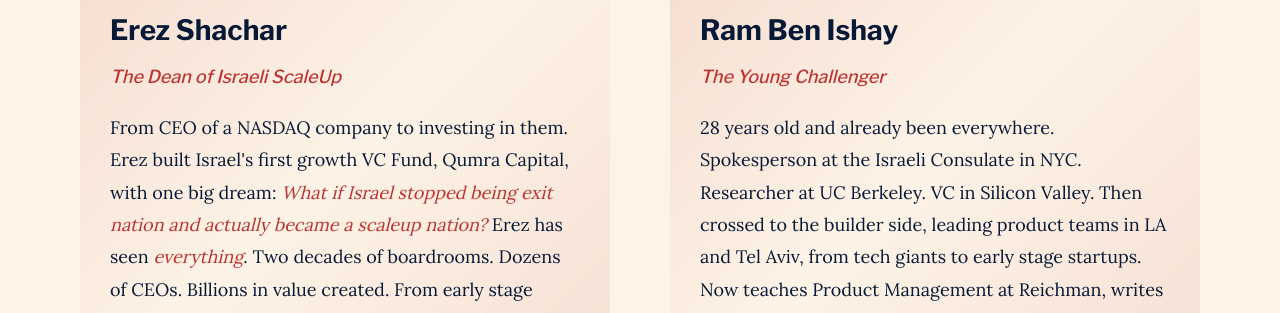
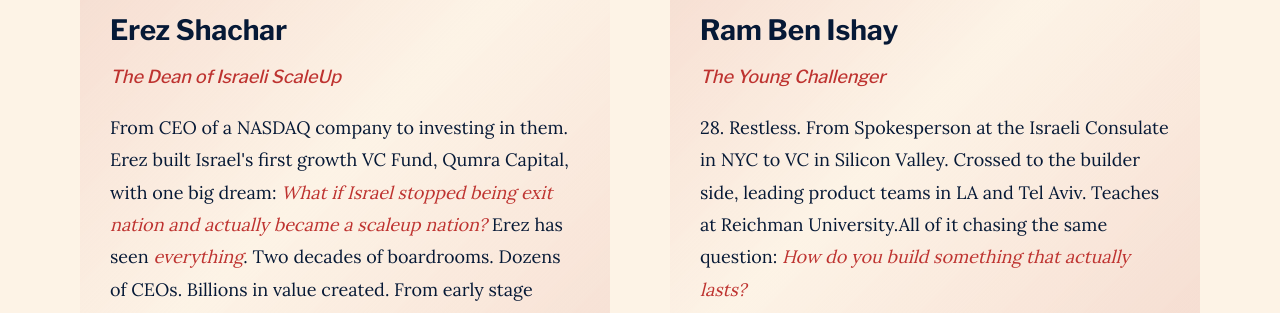
Before and after one commit to ramben-ishay/Scale-Up-Website, a website built with Vite: page index.html in a window 1280 px wide. Shown: the part 2135-2448 px from the top of the page. Built offline with nearby package versions, Linux system fonts and the light colour scheme; a web font is replaced by a local one.

Commit message:
Update Ram Ben Ishay bio to match Overview.md

```diff
--- a/index.html
+++ b/index.html
@@ -142,7 +142,7 @@
           <h3 class="person-name">Ram Ben Ishay</h3>
           <p class="person-title">The Young Challenger</p>
           <p class="person-bio">
-            28 years old and already been everywhere. Spokesperson at the Israeli Consulate in NYC. Researcher at UC Berkeley. VC in Silicon Valley. Then crossed to the builder side, leading product teams in LA and Tel Aviv, from tech giants to early stage startups. Now teaches Product Management at Reichman, writes op-eds for TheMarker & Globes, and leads product at one of Israel's most funded startups. And yes, he's your host.
+            28. Restless. From Spokesperson at the Israeli Consulate in NYC to VC in Silicon Valley. Crossed to the builder side, leading product teams in LA and Tel Aviv. Teaches at Reichman University.All of it chasing the same question: <em>How do you build something that actually lasts?</em>
           </p>
           <a href="https://www.linkedin.com/company/scaleup-nation" target="_blank" rel="noopener" class="person-linkedin-link" aria-label="LinkedIn">
             <svg width="20" height="20" viewBox="0 0 24 24" fill="currentColor">
```
